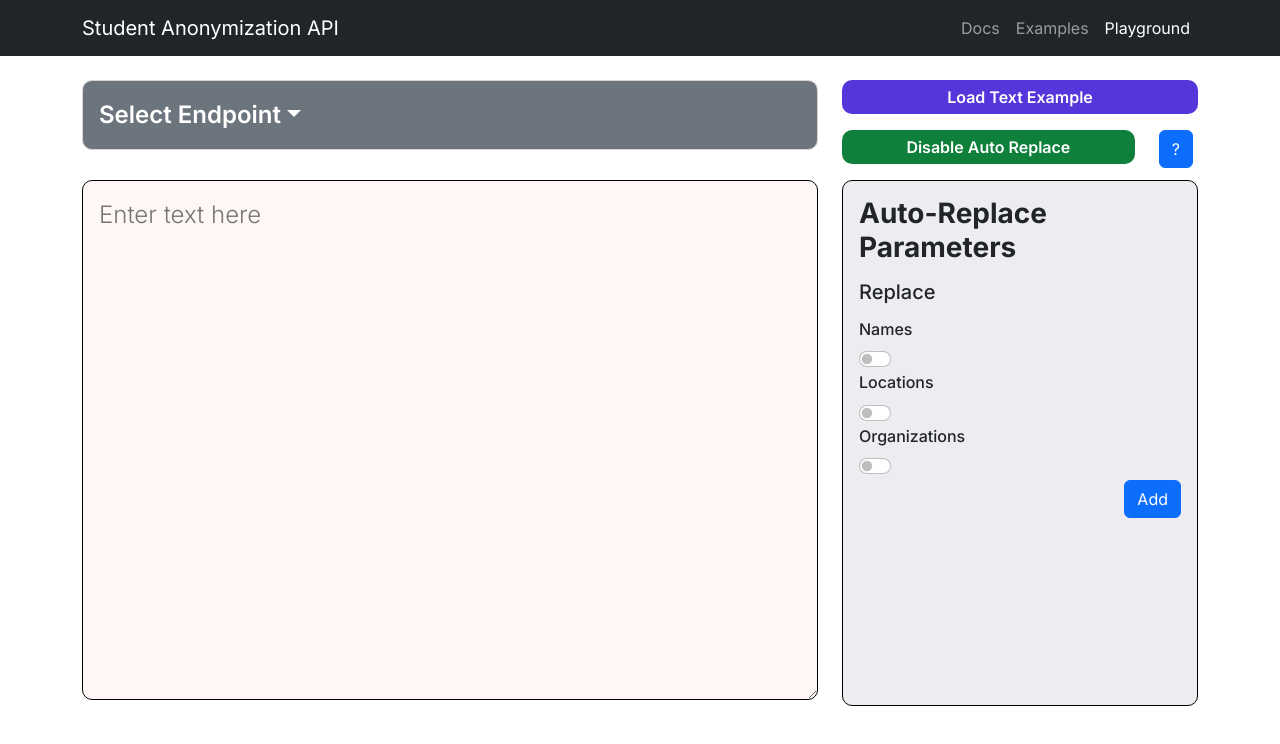
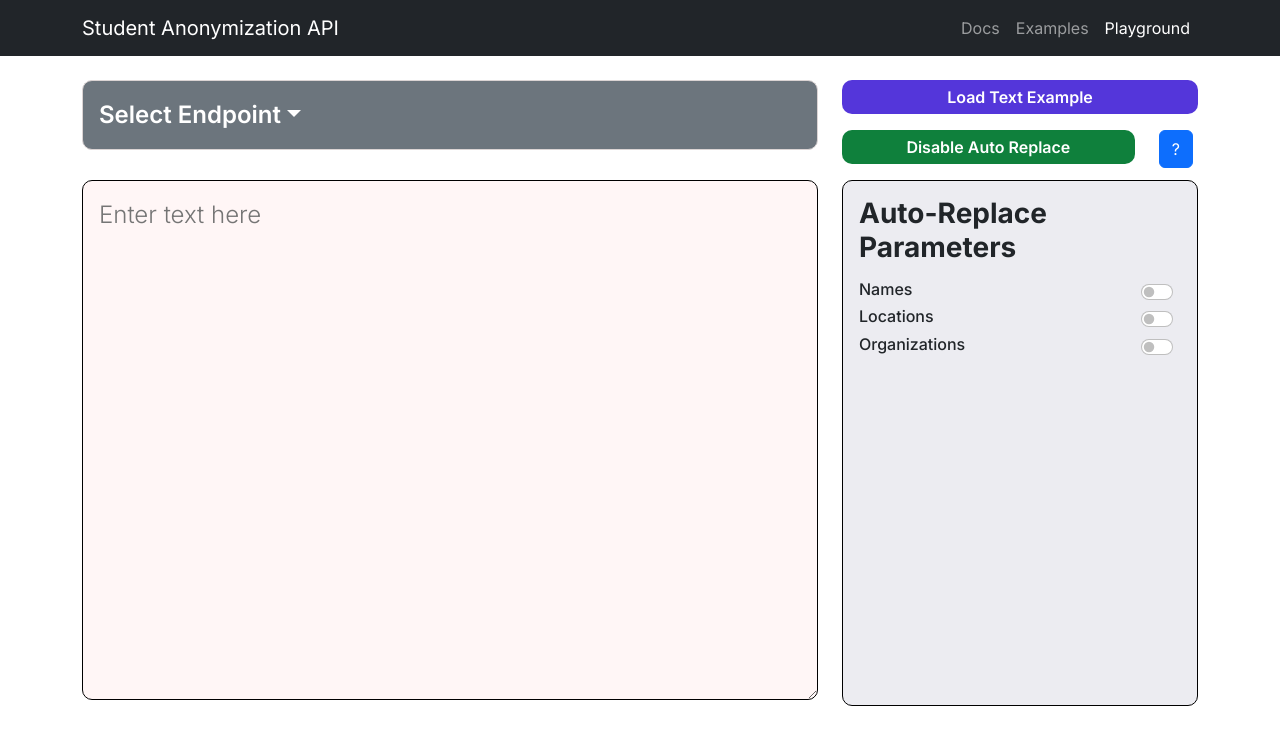
Before and after one commit to rafeerahman/Anonymizer, a React (Create React App) app in the folder frontend/client/: page /playground in a window 1280 px wide. Both pictures are taken after a click on the label "Enable Auto replace". Shown: the top 744 px of the page. Built offline with nearby package versions, Linux system fonts and the light colour scheme.

Commit message:
removed add button and live update auto params

```diff
--- a/frontend/client/src/components/AutoParameters.js
+++ b/frontend/client/src/components/AutoParameters.js
@@ -1,55 +1,49 @@
-import React, { useState, useRef } from 'react';
+import React, { useEffect, useState } from 'react';
 import styled from 'styled-components';
-import { Form, Button } from 'react-bootstrap';
+import { Form } from 'react-bootstrap';
 import ParameterKeyValueItem from './ParameterKeyValueItem';
 
-const AutoParameters = ({ autoReplaceTerms, setAutoReplaceTerms}) => {
+const AutoParameters = ({ autoReplaceTerms, setAutoReplaceTerms }) => {
     const [replaceName, setReplaceName] = useState("");
+    const [replaceLocation, setReplaceLocation] = useState("");
+    const [replaceOrg, setReplaceOrg] = useState("");
+    const [nameSwitch, setNameSwitch] = useState(false);
     const [locationSwitch, setLocationSwitch] = useState(false);
-    const [replaceLocation, setReplaceLocation] = useState("");
     const [orgSwitch, setOrgSwitch] = useState(false);
-    const [nameSwitch, setNameSwitch] = useState(false);
-    const [replaceOrg, setReplaceOrg] = useState("");
-    let newReplaceTerms = {} //initialize new JS object we can update
 
-    const handleSubmit = (e) => {
-        newReplaceTerms = autoReplaceTerms; //set JS object to previous value of autoReplaceTerms
-        e.preventDefault()
-        //if the text boxes/state variables have content, append or replace in the newReplaceTerms object
-        if (replaceName !== "" && nameSwitch) {
-            newReplaceTerms["names"] = replaceName;
-            setReplaceName("")
+    useEffect(() => {
+        let newTerms = {}
+
+        if (nameSwitch) {
+            newTerms["names"] = replaceName
         }
-        if (replaceLocation !== "" && locationSwitch){
-            newReplaceTerms["locations"] =  replaceLocation;
-            setReplaceLocation("")
+        if (locationSwitch) {
+            newTerms["locations"] = replaceLocation
         }
-        if (replaceOrg !== "" && orgSwitch){
-            newReplaceTerms["org"] =  replaceOrg;
-            setReplaceOrg("")
+        if (orgSwitch) {
+            newTerms["org"] = replaceOrg
         }
-        console.log(newReplaceTerms);
-        //set state variable autoReplaceTerms based on newReplaceTerms object
-        setAutoReplaceTerms(newReplaceTerms);
-    }
+
+        setAutoReplaceTerms(newTerms)
+    }, [replaceName, replaceLocation, replaceOrg, nameSwitch, locationSwitch, orgSwitch])
 
 
     return (
         <AutoParametersStyled>
             <h3>Auto-Replace Parameters</h3>
             <div className="mb-4">
-                <h5>Replace</h5>
-                <p></p>
-                <Form onSubmit={handleSubmit}>
+                <Form>
                     <Form.Group>
+                        <Category>
                             <h6>Names</h6>
                             <Form.Check
                                 type="switch"
                                 id="name-switch"
                                 label=""
                                 defaultChecked={nameSwitch}
-                            onChange={(e) => setNameSwitch(!nameSwitch)}
+                                onChange={() => setNameSwitch(!nameSwitch)}
                             />
+                        </Category>
                         {nameSwitch ?
                         <Form.Control
                             type="text"
@@ -60,14 +54,17 @@ const AutoParameters = ({ autoReplaceTerms, setAutoReplaceTerms}) => {
                         /> : <></>}
                     </Form.Group>
                     <Form.Group>
+                        <Category>
                             <h6>Locations</h6>
                             <Form.Check
                                 type="switch"
                                 id="location-switch"
                                 label=""
                                 defaultChecked={locationSwitch}
-                            onChange={(e) => setLocationSwitch(!locationSwitch)}
+                                onChange={() => setLocationSwitch(!locationSwitch)}
                             />
+                        </Category>
+
                         {locationSwitch ?
                         <>
                             <Form.Control
@@ -81,14 +78,16 @@ const AutoParameters = ({ autoReplaceTerms, setAutoReplaceTerms}) => {
                         : <></>}
                     </Form.Group>
                     <Form.Group>
+                        <Category>
                             <h6>Organizations</h6>
                             <Form.Check
                                 type="switch"
                                 id="org-switch"
                                 label=""
                                 defaultChecked={orgSwitch}
-                            onChange={(e) => setOrgSwitch(!orgSwitch)}
+                                onChange={() => setOrgSwitch(!orgSwitch)}
                             />
+                        </Category>
                         {orgSwitch ?
                             <>
                             <Form.Control
@@ -101,7 +100,7 @@ const AutoParameters = ({ autoReplaceTerms, setAutoReplaceTerms}) => {
                             </>
                         : <></>}
                     </Form.Group>
-                    <Button type="submit" className="float-end">Add</Button>
+                    {/* <Button type="submit" className="float-end">Add</Button> */}
                 </Form>
 
                 <div className="mt-5">
@@ -139,4 +138,9 @@ const AutoParametersStyled = styled.div`
     }
     `
 
+const Category = styled.div`
+    display: flex;
+    justify-content: space-between;
+    `
+
 export default AutoParameters;
```
Lines whose indentation alone changed are shown as unchanged.
